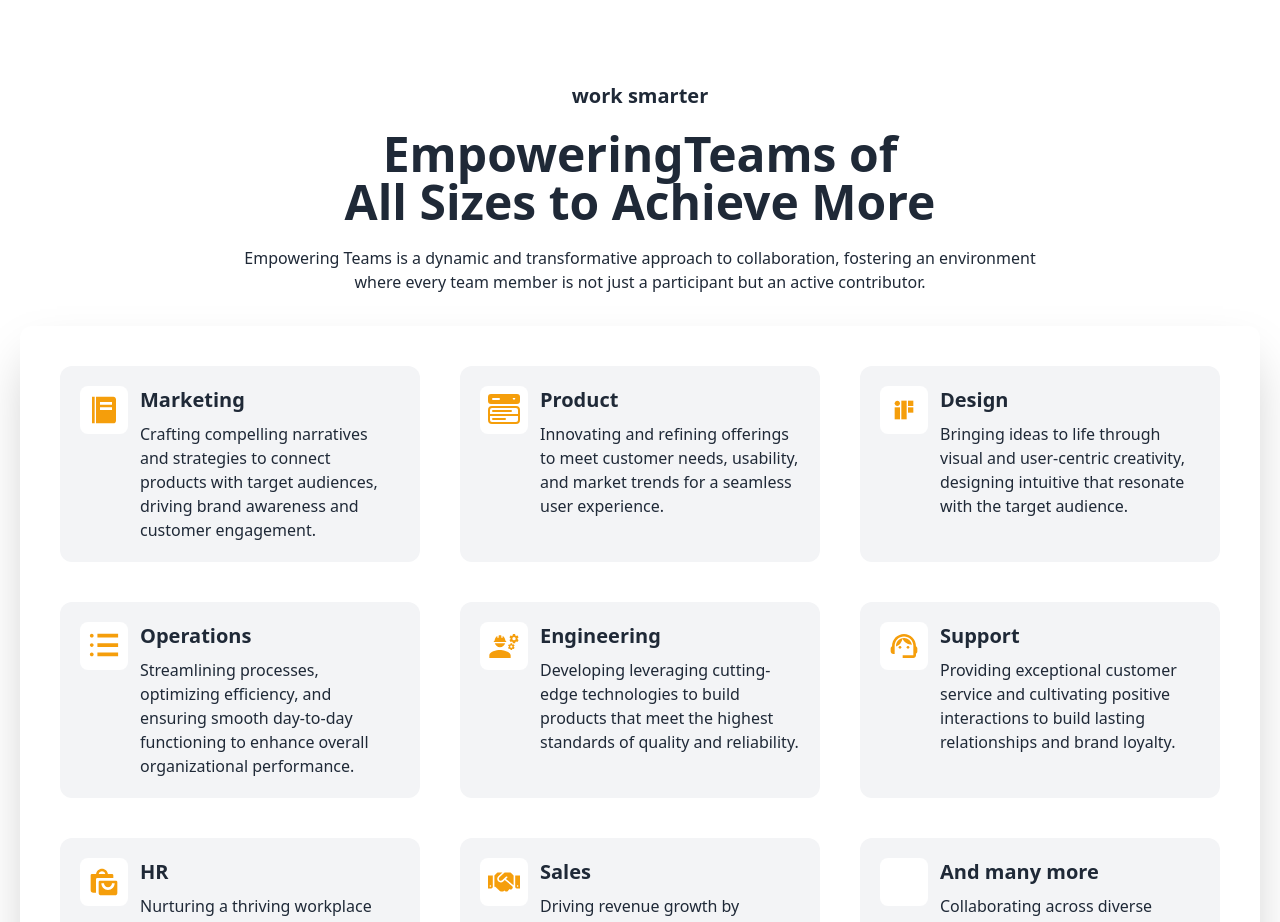
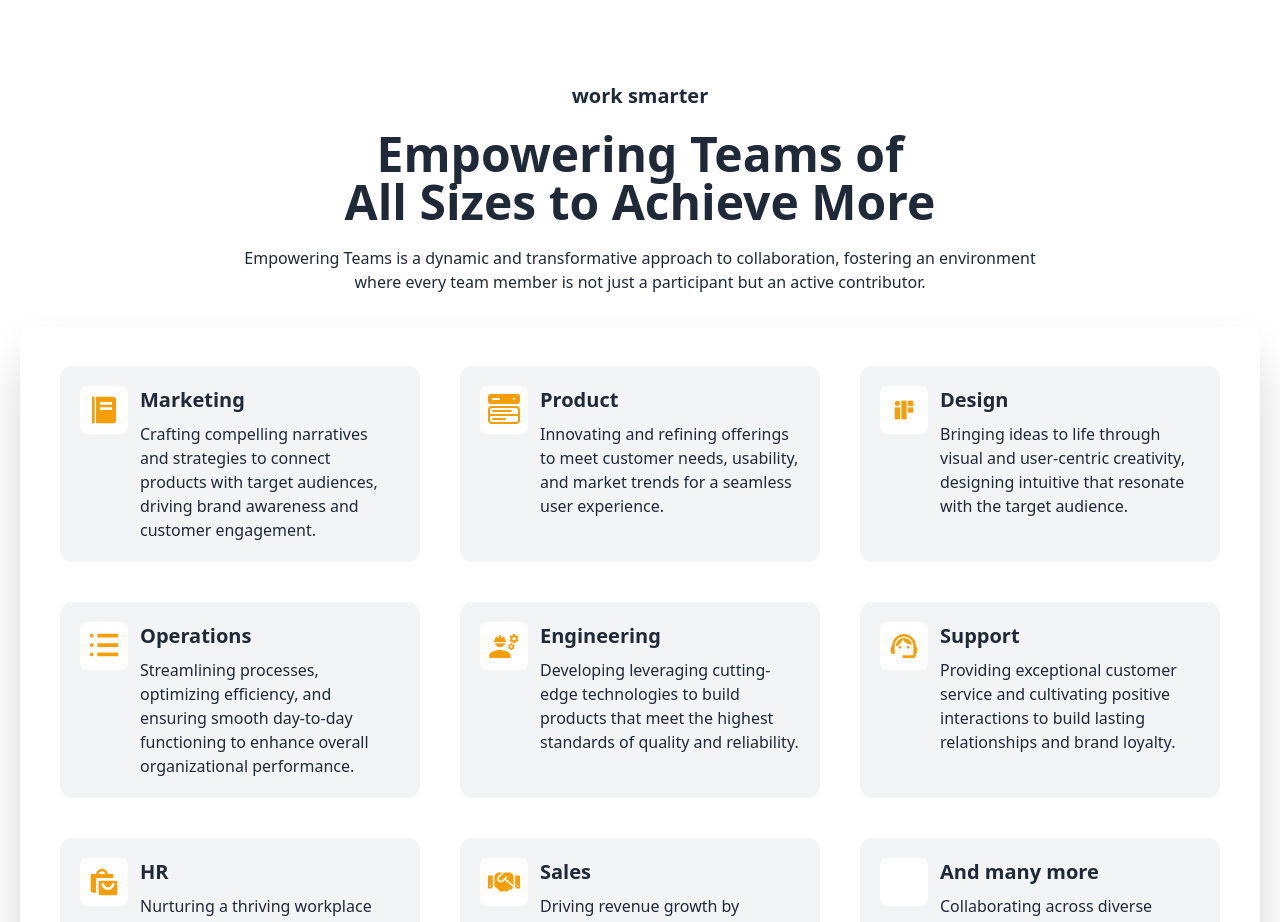
Before and after one commit to jerin-arpa/task-management-platform-client, a React (Vite) app: page / in a window 1280 px wide. Shown: the part 1360-2282 px from the top of the page. Built offline with nearby package versions, Linux system fonts and the light colour scheme; no server answers; some icons are missing.

Commit message:
create empowering terms section and install react icons

```diff
--- a/src/Pages/HomePage/EmpoweringTeams/EmpoweringTeams.jsx
+++ b/src/Pages/HomePage/EmpoweringTeams/EmpoweringTeams.jsx
@@ -16,7 +16,7 @@ const EmpoweringTeams = () => {
                 <div className="mb-8">
                     <p className='text-xl font-bold mb-5 text-center'>work smarter</p>
                     <div className="flex justify-center">
-                        <h2 className='mb-5 text-3xl lg:text-5xl font-bold text-center w-1/2'>EmpoweringTeams of <br /> All Sizes to Achieve More</h2>
+                        <h2 className='mb-5 text-3xl lg:text-5xl font-bold text-center w-1/2'>Empowering Teams of <br /> All Sizes to Achieve More</h2>
                     </div>
                     <div className="flex justify-center">
                         <p className="text-center w-2/3">Empowering Teams is a dynamic and transformative approach to collaboration, fostering an environment where every team member is not just a participant but an active contributor. </p>
```
